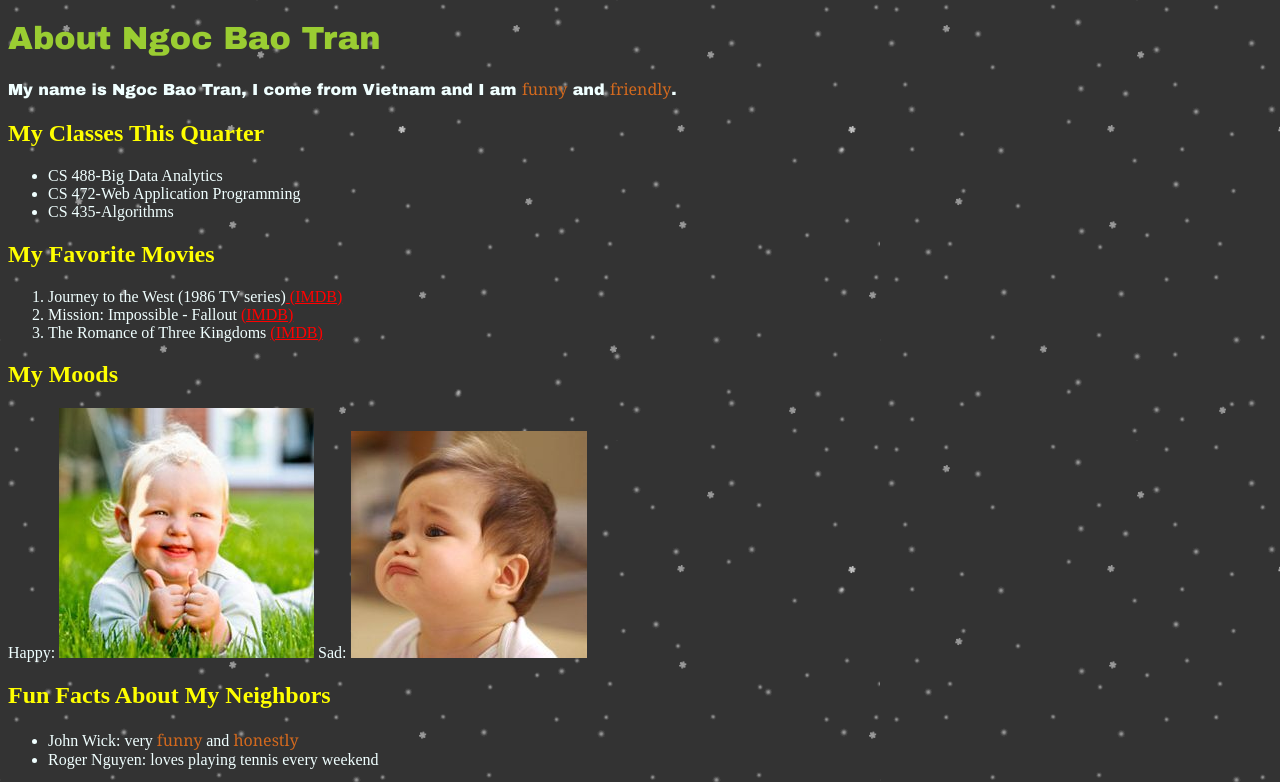
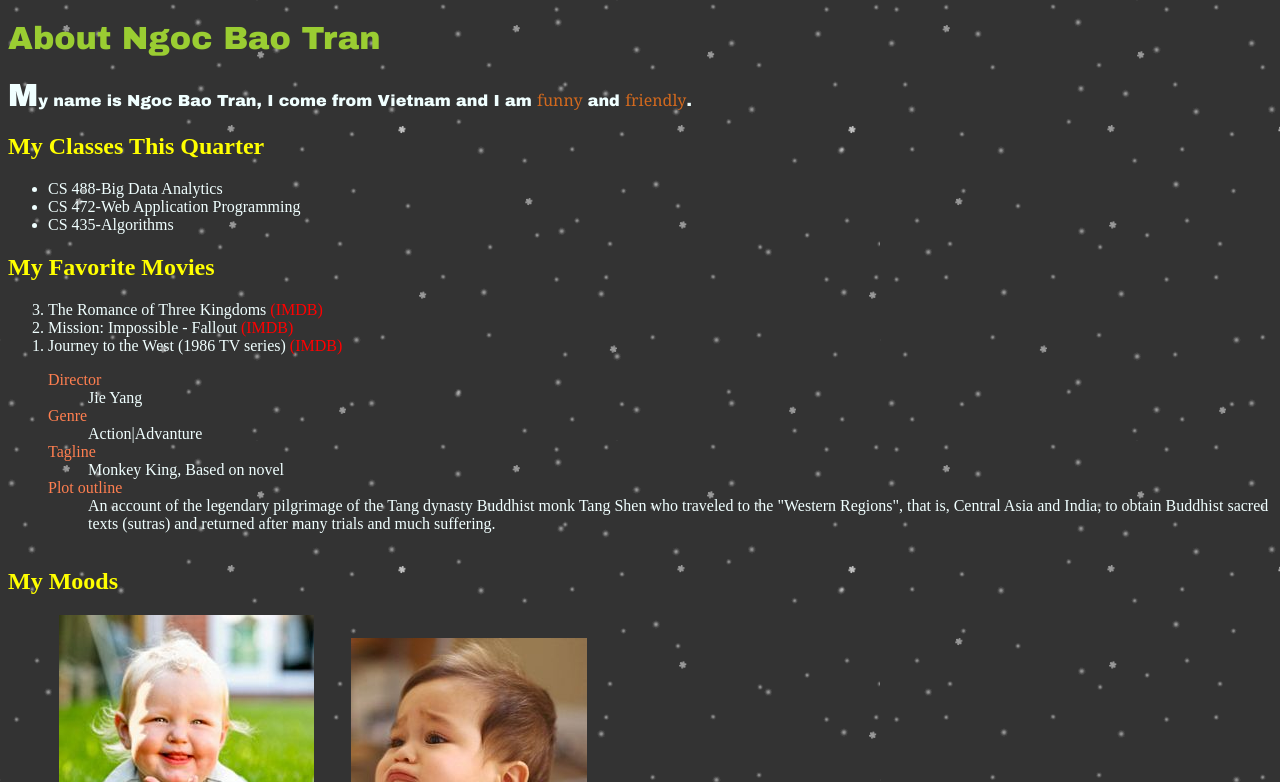
Before and after one commit to ngocbaosp/ngocbaosp.github.io, a PHP site: page /aboutme.html in a window 1280 px wide. Shown: the top 782 px of the page. Run offline with PHP 8.4, Linux system fonts and the light colour scheme.

Commit message:
Lab 1: reverse Order list

```diff
--- a/aboutme.html
+++ b/aboutme.html
@@ -11,7 +11,8 @@
 <body>
 <div class="title">
     <h1>About Ngoc Bao Tran</h1>
-    My name is Ngoc Bao Tran, I come from Vietnam and I am <span class="emp">funny</span> and <span class="emp">friendly</span>.
+    <p>My name is Ngoc Bao Tran, I come from Vietnam and I am <span class="emp">funny</span> and <span class="emp">friendly</span>.
+    </p>
 </div>
 <div class="section">
     <h2>My Classes This Quarter</h2>
@@ -23,9 +24,25 @@
 </div>
 <div class="section">
     <h2>My Favorite Movies</h2>
-    <ol>
-        <li>Journey to the West (1986 TV series)<a href="https://www.imdb.com/title/tt1163129/?ref_=fn_al_tt_3" target="_blank"> (IMDB)</a></li>
+    <ol class="reverseOrder">
+        <li>Journey to the West (1986 TV series)<a href="https://www.imdb.com/title/tt1163129/?ref_=fn_al_tt_3" target="_blank"> (IMDB)</a>
+        <dl>
+            <dt class="dt">Director</dt>
+            <dd>Jie Yang</dd>
 
+            <dt class="dt">Genre</dt>
+            <dd>Action|Advanture</dd>
+
+            <dt class="dt">Tagline</dt>
+            <dd>Monkey King, Based on novel</dd>
+
+            <dt class="dt">Plot outline</dt>
+            <dd>An account of the legendary pilgrimage of the Tang dynasty Buddhist monk Tang Shen who traveled to the "Western Regions", that is, Central Asia and India, to obtain Buddhist sacred texts (sutras) and returned after many trials and much suffering.</dd>
+
+
+
+        </dl>
+        </li>
         <li>Mission: Impossible - Fallout <a href="https://www.imdb.com/title/tt4912910/?ref_=nv_sr_1?ref_=nv_sr_1" target="_blank">(IMDB)</a></li>
 
         <li>The Romance of Three Kingdoms <a href="https://www.imdb.com/title/tt0108914/?ref_=tt_rec_tt" target="_blank"> (IMDB)</a></li>
--- a/css/styleme.css
+++ b/css/styleme.css
@@ -3,21 +3,28 @@ body
     background-image: url("../images/snowbg.gif");
     color: azure;
 }
+.emp
+{
+    font-family: Georgia;
+    color:chocolate;
+}
+
 .title
 {
     font-family: "Arial Black";
 
 }
 
-.emp
-{
-    font-family: Georgia;
-    color:chocolate;
-}
-
 .title h1
 {
     color:yellowgreen;
+}
+
+
+.title p:first-letter
+{
+    text-transform: uppercase;
+    font-size:xx-large;
 }
 
 .section h2
@@ -26,11 +33,18 @@ body
     color:yellow;
 }
 
+.reverseOrder { display: flex; flex-direction: column-reverse; }
+
+.dt
+{
+    color:coral;
+}
+
 /* unvisited link */
-a:link { color: #FF0000; }
+a:link { color: #FF0000;text-decoration:none; }
 /* visited link */
 a:visited { color: #00FF00; }
 /* mouse over link */
-a:hover { color: #FF00FF; }
+a:hover { color: #FF00FF;text-decoration:underline; }
 /* click on a link */
 a:active { color: #0000FF; }
```
